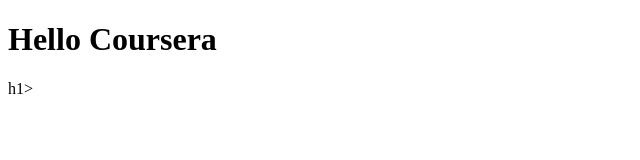
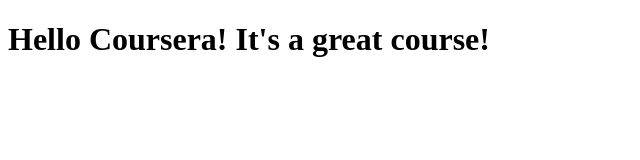
Before and after one commit to Toofattowin/coursera-test, a plain HTML site: page site/index.html in a window 1280 px wide. Shown: the whole page, without its empty margins (0-640 px from the left). Drawn offline with Linux system fonts and the light colour scheme.

Commit message:
Small addition to our page countent

```diff
--- a/site/index.html
+++ b/site/index.html
@@ -4,6 +4,6 @@
 	<title>Hello Coursera!</title>
 </head>
 <body>
-<h1>Hello Coursera</h1>h1>
+<h1>Hello Coursera! It's a great course!</h1>
 </body>
 </html>
```
